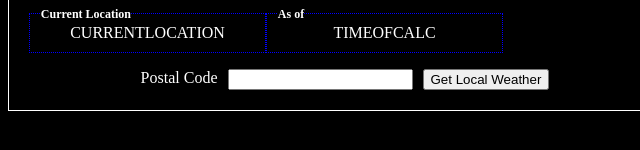
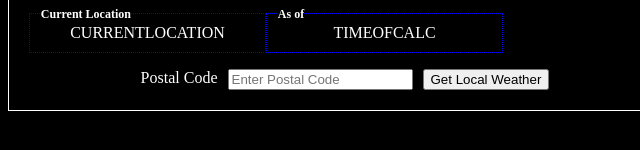
Before and after one commit to KPInc425/odin-weather-app, a website built with webpack: page src/indexTemplate.html in a window 1280 px wide. Shown: the part 320-470 px from the top of the page, 295-935 px from the left. Built offline with nearby package versions, Linux system fonts and the light colour scheme; no server answers.

Commit message:
Create init function with default location

```diff
--- a/src/index.js
+++ b/src/index.js
@@ -17,7 +17,11 @@ let countryCode = '';
 const inputPostalCode = document.querySelector('#inputPostalCode');
 const btnLocalWeather = document.querySelector('#btnLocalWeather');
 
-
+// Initialize App
+const init = (() => {
+    inputPostalCode.value = '93301';
+    weatherApp();
+})();
 
 btnLocalWeather.addEventListener('click', weatherApp);
 inputPostalCode.addEventListener('keyup', (e) => {
@@ -27,9 +31,9 @@ inputPostalCode.addEventListener('keyup', (e) => {
     }
 });
 
-
 async function weatherApp() {
     // when button clicked > grab value from input text box
+
     postalCode = inputPostalCode.value;
     inputPostalCode.value = "";
 
--- a/src/indexTemplate.html
+++ b/src/indexTemplate.html
@@ -111,7 +111,8 @@
                     </div>
                     <div class="userInputContainer flexContainer">
                         <label for="postalCode">Postal Code</label>
-                        <input type="text" name="postalCode" id="inputPostalCode" minlength="5" maxlength="32">
+                        <input type="text" name="postalCode" id="inputPostalCode"
+                        placeholder="Enter Postal Code" minlength="5" maxlength="32">
                         <button id="btnLocalWeather">Get Local Weather</button>
                     </div>
                 </div>
```
Also changed, not shown: README.md, dist/index.html, dist/main.bundle.js.
